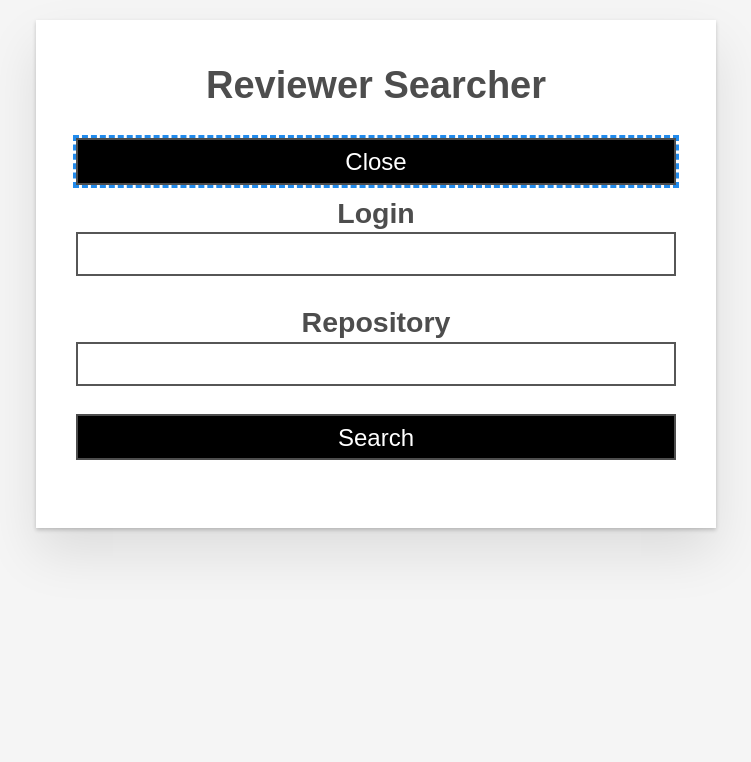
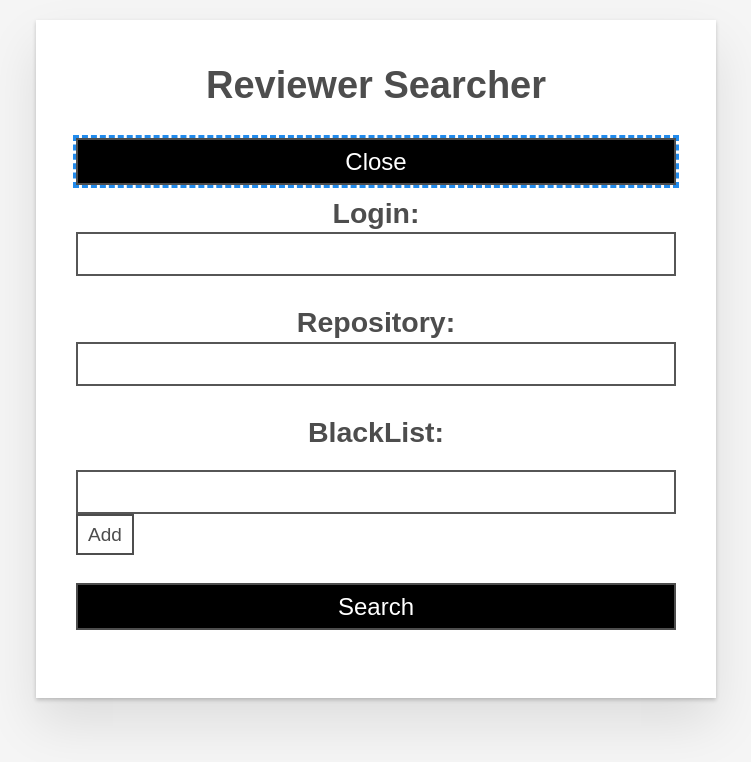
Before and after one commit to Karzhavin/my-app, a React (Create React App) app: page / in a window 1280 px wide. Both pictures are taken after a click on the button "Get Started". Shown: the top 762 px of the page, without its empty margins (264-1015 px from the left). Built offline with nearby package versions, Linux system fonts and the light colour scheme; the HTML template or start-up script is replaced by a standard one.

Commit message:
Add beta black list and fix case-sensitive of inputs

```diff
--- a/src/App.tsx
+++ b/src/App.tsx
@@ -9,6 +9,10 @@ export default function App() {
 
     const [reviewer, setReviewer] = useState({ state: false, data: { login: '', avatar_url: '' }});
     const [isExistingReviewer, setExistingReviewer] = useState({ state: true, message: '' });
+
+    const [blackListData, setBlackListData] = useState([]);
+
+    // function getBlackList() {}
 
     // Добавить визуальное отоброжаение поиска ревьюера
 
@@ -42,7 +46,7 @@ export default function App() {
         const receivedReviewers: Array<{ login: string; avatar_url: string; }> = [];
 
         for (const contributor in contributors) {
-            if (contributor !== data.login) {
+            if (contributor.toLowerCase() !== data.login.toLowerCase()) {
                 receivedReviewers.push(contributors[contributor]);
             } else {
                 setUser({ state: true, data: contributors[contributor]});
@@ -61,7 +65,11 @@ export default function App() {
     return (
         <div className='todoapp stack-large'>
             <h1>Reviewer Searcher</h1>
-            <Settings getReviewer={getReviewer} />
+            <Settings
+                blackListData={blackListData}
+                setBlackListData={setBlackListData}
+                getReviewer={getReviewer}
+            />
             {user.state ? <UserView login={user.data.login} avatar_url={user.data.avatar_url} /> : null}
             <p>{isExistingUser.state ? null : isExistingUser.message}</p>
             {reviewer.state ? <ReviewerSection login={reviewer.data.login} avatar_url={reviewer.data.avatar_url} /> : null}
--- /dev/null
+++ b/src/components/BlackListInput.tsx
@@ -0,0 +1,49 @@
+import React from 'react';
+import BlockReviewer from './BlockReviewer';
+
+export default function SettingInput(props: { label: string; value: string; handleChange: React.ChangeEventHandler<HTMLInputElement>; blackListData: Array<string>; setBlackListData: Function; }) {
+    const blockReviewerList = props.blackListData.map((reviewerName: string, index: number) => {
+        return (
+            <BlockReviewer
+                key={index}
+                reviewerName={reviewerName}
+                blackListData={props.blackListData}
+                setBlackListData={props.setBlackListData}
+            />
+        );
+    });
+    return (
+        <div>
+            <h2 className='label-wrapper'>
+                <label htmlFor='blackList-input' className='todo-label'>
+                    {props.label}
+                </label>
+            </h2>
+            <ul>
+                {blockReviewerList}
+            </ul>
+            <input
+                type='text'
+                id='blackList-input'
+                className='todo-text'
+                name='text'
+                autoComplete='off'
+                value={props.value}
+                onChange={props.handleChange}
+            />
+            <button
+                type='button'
+                className='btn'
+                onClick={() => {
+                    if (props.blackListData.some((item) => item === props.value)) {
+                        alert('the value already exists');
+                    } else {
+                        props.setBlackListData([...props.blackListData, props.value]);
+                    }
+                }}
+            >
+                Add
+            </button>
+        </div>
+    );
+}
--- /dev/null
+++ b/src/components/BlockReviewer.tsx
@@ -0,0 +1,16 @@
+import React from 'react';
+
+export default function BlockReviewer(props: { reviewerName: string; blackListData: Array<string>; setBlackListData: Function; }) {
+    return (
+        <li>
+            <span>{props.reviewerName}</span>
+            <button
+                type='button'
+                className='btn'
+                onClick={() => props.setBlackListData(props.blackListData.filter((item: string) => item !== props.reviewerName))}
+            >
+                x
+            </button>
+        </li>
+    )
+}
--- a/src/components/SettingInput.tsx
+++ b/src/components/SettingInput.tsx
@@ -1,16 +1,16 @@
 import React from 'react';
 
-export default function SettingInput(props: { label: string; value: string; handleChange: React.ChangeEventHandler<HTMLInputElement>; }) {
+export default function SettingInput(props: { label: string; value: string; handleChange: React.ChangeEventHandler<HTMLInputElement>; id: string; }) {
     return (
         <div>
             <h2 className='label-wrapper'>
-                <label htmlFor='login-input' className='todo-label'>
+                <label htmlFor={`${props.id}-input`} className='todo-label'>
                     {props.label}
                 </label>
             </h2>
             <input
                 type='text'
-                id='login-input'
+                id={`${props.id}-input`}
                 className='todo-text'
                 name='text'
                 autoComplete='off'
--- a/src/components/Settings.tsx
+++ b/src/components/Settings.tsx
@@ -1,42 +1,47 @@
 import React, { useState } from 'react';
 import SettingInput from './SettingInput';
+import BlackListInput from './BlackListInput';
 
-export default function Settings(props: { getReviewer: (data: { login: string; repository: string; }) => void; }) {
+export default function Settings(props: { blackListData: Array<string>; setBlackListData: Function; getReviewer: (data: { login: string; repository: string; }) => void; }) {
     const [isOpening, setOpening] = useState(false);
     const [login, setLogin] = useState('');
     const [repository, setRepository] = useState('');
+    const [blackList, setBlackList] = useState('');
 
-    // Дописать блэклист
+    getLocalStorageData('login', login, setLogin);
+    getLocalStorageData('repository', repository, setRepository);
+    getLocalStorageData('blackList', blackList, setBlackList);
 
-    if (localStorage.getItem('login') && localStorage.getItem('login') !== login) {
-        const localStorageLogin = `${localStorage.getItem('login')}`;
-        if (localStorageLogin !== login) {
-            setLogin(localStorageLogin);
-        }
-    }
-    if (localStorage.getItem('repository')) {
-        const localStorageRepository = `${localStorage.getItem('repository')}`;
-        if (localStorageRepository !== repository) {
-            setRepository(localStorageRepository);
+    function getLocalStorageData(storageKey: string, stateData: string, setStateData: Function) {
+        if (localStorage.getItem(storageKey) && localStorage.getItem(storageKey) !== stateData) {
+            const localStorageData = `${localStorage.getItem(storageKey)}`;
+            if (localStorageData !== stateData) {
+                setStateData(localStorageData);
+            }
         }
     }
 
     function handleLoginInputChange(e: { target: { value: React.SetStateAction<string>; }; }) {
         setLogin(e.target.value);
+        setLocalStorageData('login', `${e.target.value}`);
+    }
+    function handleRepositoryInputChange(e: { target: { value: React.SetStateAction<string>; }; }) {
+        setRepository(e.target.value);
+        setLocalStorageData('repository', `${e.target.value}`);
+    }
+    function handleBlackListInputChange(e: { target: { value: React.SetStateAction<string>; }; }) {
+        setBlackList(e.target.value);
+        setLocalStorageData('blackList', `${e.target.value}`);
+    }
+
+    function setLocalStorageData(storageKey: string, input: string) {
         try {
-            localStorage.setItem('login', `${e.target.value}`);
+            localStorage.setItem(storageKey, `${input}`);
         } catch (error) {
             localStorage.clear()
         }
     }
-    function handleRepositoryInputChange(e: { target: { value: React.SetStateAction<string>; }; }) {
-        setRepository(e.target.value);
-        try {
-            localStorage.setItem('repository', `${e.target.value}`);
-        } catch (error) {
-            localStorage.clear()
-        }
-    }
+
     function handleSubmit(e: { preventDefault: () => void; }) {
         e.preventDefault();
         const requestData: { login: string; repository: string; } = { login, repository };
@@ -46,14 +51,23 @@ export default function Settings(props: { getReviewer: (data: { login: string; r
     const openingTemplate = (
         <div className='stack-large'>
             <SettingInput
-                label='Login'
+                id='login'
+                label='Login:'
                 value={login}
                 handleChange={handleLoginInputChange}
             />
             <SettingInput
-                label='Repository'
+                id='repository'
+                label='Repository:'
                 value={repository}
                 handleChange={handleRepositoryInputChange}
+            />
+            <BlackListInput
+                label='BlackList:'
+                value={blackList}
+                handleChange={handleBlackListInputChange}
+                blackListData={props.blackListData}
+                setBlackListData={props.setBlackListData}
             />
             <button type='submit' className='btn btn__primary btn__lg'>
                 Search
```
